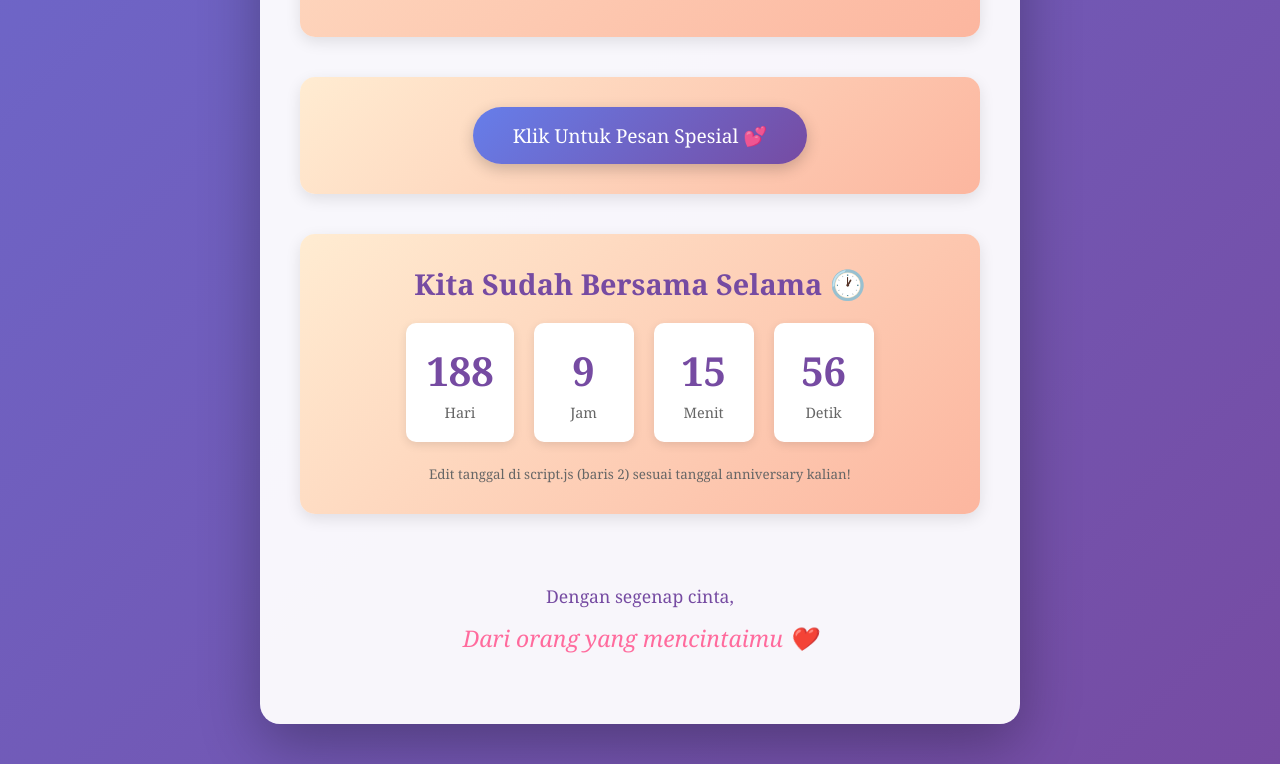
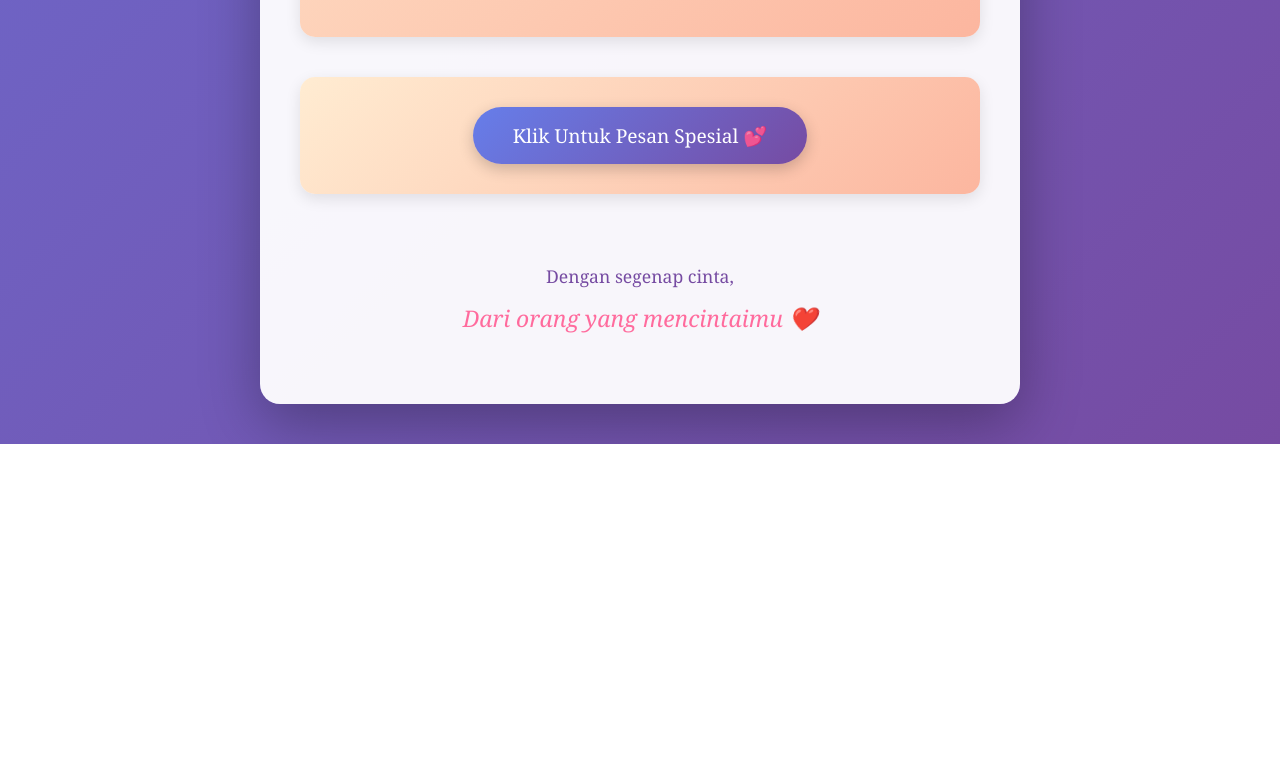
Before and after one commit to GSNugroho/GSNugroho.github.io, a plain HTML site: page index.html in a window 1280 px wide. Shown: the part 1981-2745 px from the top of the page. After the commit the page ends 2425 px from the top, so only its background shows below. Drawn offline with Linux system fonts and the light colour scheme.

Commit message:
Update index.html

```diff
--- a/index.html
+++ b/index.html
@@ -90,7 +90,7 @@
                 </div>
             </div>
 
-            <div class="countdown-section fade-in">
+            <div class="countdown-section fade-in" style="display:none;">
                 <h2>Kita Sudah Bersama Selama 🕐</h2>
                 <div id="countdown" class="countdown">
                     <div class="time-box">
```
